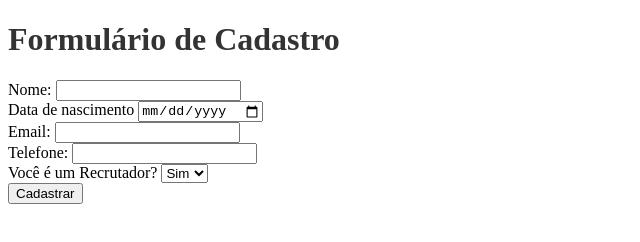
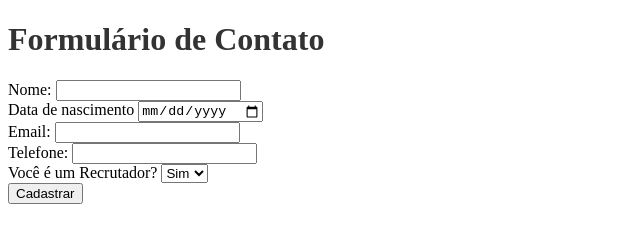
Before and after one commit to daniel7365/Formul-rio, a plain HTML site: page index.html in a window 1280 px wide. Shown: the full height of the page, 0-640 px from the left. Drawn offline with Linux system fonts and the light colour scheme.

Commit message:
Update index.html

```diff
--- a/index.html
+++ b/index.html
@@ -6,7 +6,7 @@
     <title>Document</title>
 </head>
 <body>
-    <h1 style="color: #333333;">Formulário de Cadastro</h1>
+    <h1 style="color: #333333;">Formulário de Contato</h1>
     <form>
         <div>
         <div>
```
